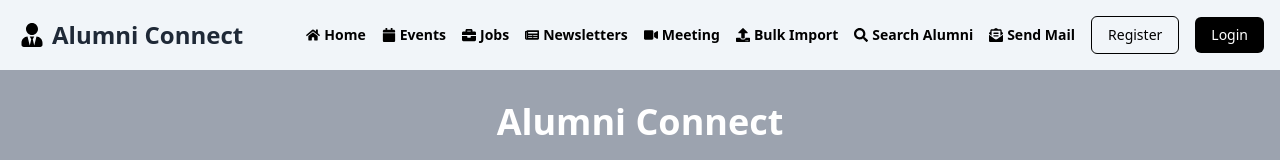
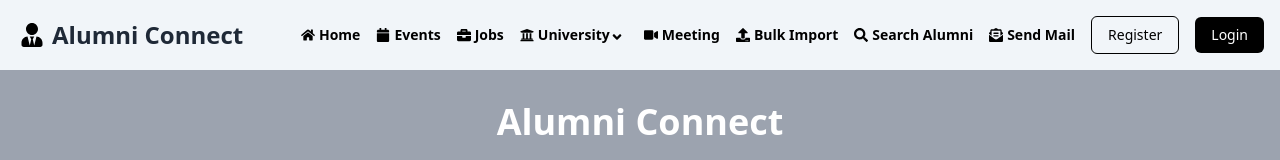
Before and after one commit to Aditya2714/Alumni-Connect, a React (Vite) app in the folder Frontend/: page / in a window 1280 px wide. Shown: the top 160 px of the page. Built offline with nearby package versions, Linux system fonts and the light colour scheme.

Commit message:
Add dropdown component to topbar

```diff
--- a/Frontend/src/Components/Dropdown.jsx
+++ b/Frontend/src/Components/Dropdown.jsx
@@ -1,44 +1,84 @@
+import React, { useState, useRef } from 'react';
+import { FaAngleDown, FaExternalLinkSquareAlt, FaUniversity } from 'react-icons/fa';
+import { Link } from 'react-router-dom';
+
 const Dropdown = () => {
+  const [isOpen, setIsOpen] = useState(false);
+  const dropdownRef = useRef(null);
+
+  const openDropdown = () => {
+    setIsOpen(true);
+  };
+
+  const closeDropdown = () => {
+    setIsOpen(false);
+  };
+
+  const handleOptionClick = (option) => {
+    // Handle the click on each option
+    console.log(`Clicked on option: ${option}`);
+    // Add further logic as needed
+    closeDropdown();
+  };
+
+  const handleMouseEnter = () => {
+    openDropdown();
+  };
+
+  const handleMouseLeave = () => {
+    const isHovered = dropdownRef.current.matches(':hover');
+    if (!isHovered) {
+      closeDropdown();
+    }
+  };
+
   return (
-    <div
-      id="dropdownNavbar"
-      className="hidden bg-white text-base z-10 list-none divide-y divide-gray-100 rounded shadow my-4 w-44"
-    >
-      <ul className="py-1" aria-labelledby="dropdownLargeButton">
-        <li>
-          <a
-            href="#"
-            className="text-sm hover:bg-gray-100 text-gray-700 block px-4 py-2"
+    <div className="relative inline-block text-left" onMouseEnter={handleMouseEnter} >
+      <div>
+        <button
+          type="button"
+          className="text-sm font-semibold flex items-center focus:outline-none"
+        >
+        <FaUniversity className="mr-1" />
+          <span>University</span>
+          <FaAngleDown className="mr-1 mt-1" />
+        </button>
+
+        {isOpen && (
+          <div
+            ref={dropdownRef}
+            className="origin-top-right absolute right-0 mt-2 w-48 rounded-md shadow-lg bg-white ring-1 ring-black ring-opacity-5"
+            onMouseEnter={handleMouseEnter}
+            onMouseLeave={handleMouseLeave}
           >
-            Dashboard
-          </a>
-        </li>
-        <li>
-          <a
-            href="#"
-            className="text-sm hover:bg-gray-100 text-gray-700 block px-4 py-2"
+            <div className="py-1" role="menu" aria-orientation="vertical" aria-labelledby="options-menu"
+              // onMouseLeave={handleMouseLeave}
+              >
+                <Link
+            to="/newsletter"
+            className="block w-full px-4  py-2 text-sm text-gray-700 hover:bg-gray-100 hover:text-gray-900 focus:outline-none focus:bg-gray-100 focus:text-gray-900"
           >
-            Settings
-          </a>
-        </li>
-        <li>
-          <a
-            href="#"
-            className="text-sm hover:bg-gray-100 text-gray-700 block px-4 py-2"
+           News & Notices
+          </Link>
+              <Link
+            to="/feedback"
+            className="block w-full px-4  py-2 text-sm text-gray-700 hover:bg-gray-100 hover:text-gray-900 focus:outline-none focus:bg-gray-100 focus:text-gray-900"
           >
-            Earnings
-          </a>
-        </li>
-      </ul>
-      <div className="py-1">
-        <a
-          href="#"
-          className="text-sm hover:bg-gray-100 text-gray-700 block px-4 py-2"
-        >
-          Sign out
-        </a>
+            Feedback
+          </Link>
+              <Link
+            to="/"
+            className="block w-full px-4  py-2 text-sm text-gray-700 hover:bg-gray-100 hover:text-gray-900 focus:outline-none focus:bg-gray-100 focus:text-gray-900"
+          >
+            Ak Aur Option here
+          </Link>
+
+            </div>
+          </div>
+        )}
       </div>
     </div>
   );
 };
+
 export default Dropdown;
--- a/Frontend/src/Components/Topbar.jsx
+++ b/Frontend/src/Components/Topbar.jsx
@@ -4,6 +4,7 @@ import { Link, NavLink } from 'react-router-dom';
 import { useDispatch } from 'react-redux';
 import { getLoggedIn } from '../services/authService';
 import { logout } from '../features/authSlice';
+import Dropdown from './Dropdown';
 
 function Topbar() {
   const [isMobileMenuOpen, setMobileMenuOpen] = useState(false);
@@ -49,9 +50,10 @@ function Topbar() {
         <Link to="/jobs" className="text-sm font-semibold flex items-center">
           <FaBriefcase className="mr-1" /> Jobs
         </Link>
-        <Link to="/newsletter" className="text-sm font-semibold flex items-center">
+        {/* <Link to="/newsletter" className="text-sm font-semibold flex items-center">
           <FaNewspaper className="mr-1" /> Newsletters
-        </Link>
+        </Link> */}
+        <Dropdown />
         <Link to="/meeting" className="text-sm font-semibold flex items-center">
           <FaVideo className="mr-1" /> Meeting
         </Link>
@@ -93,6 +95,7 @@ function Topbar() {
             >
               Login
             </Link>
+
           </>
         )}
       </nav>
```
